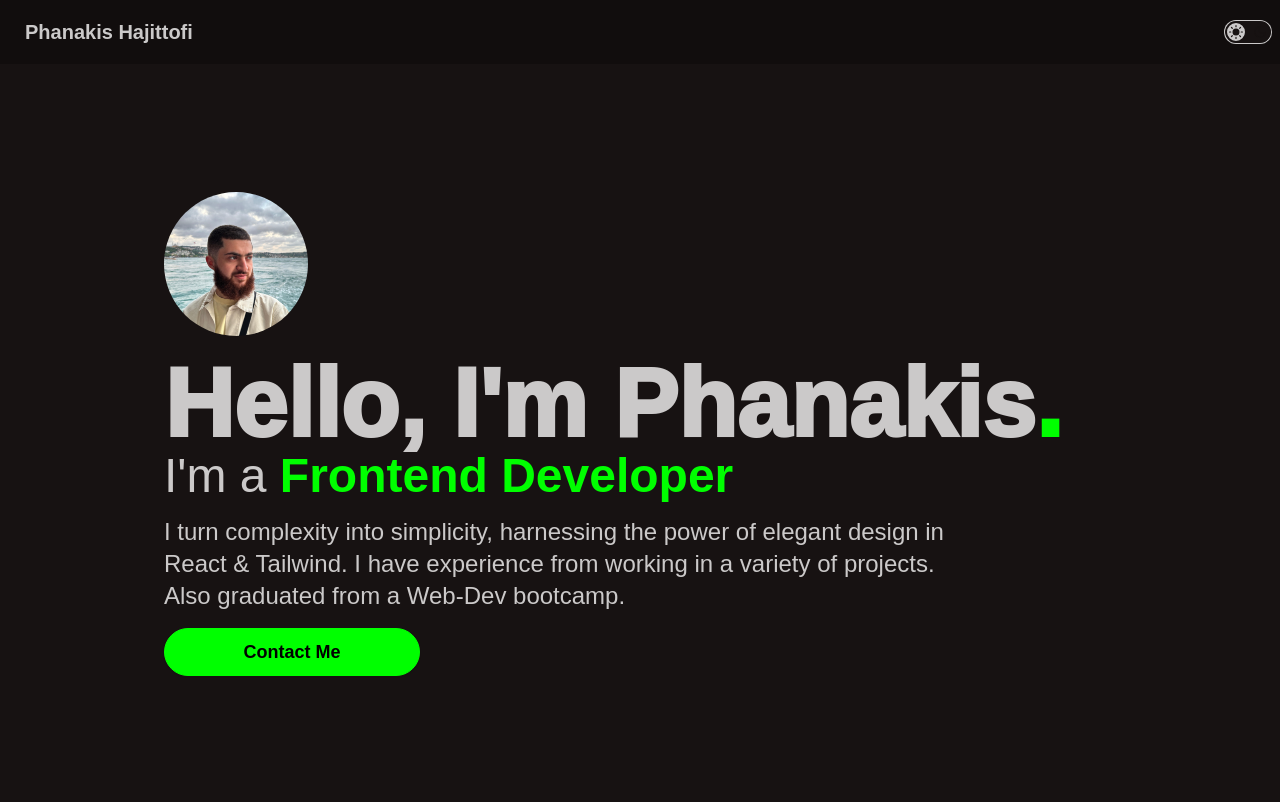
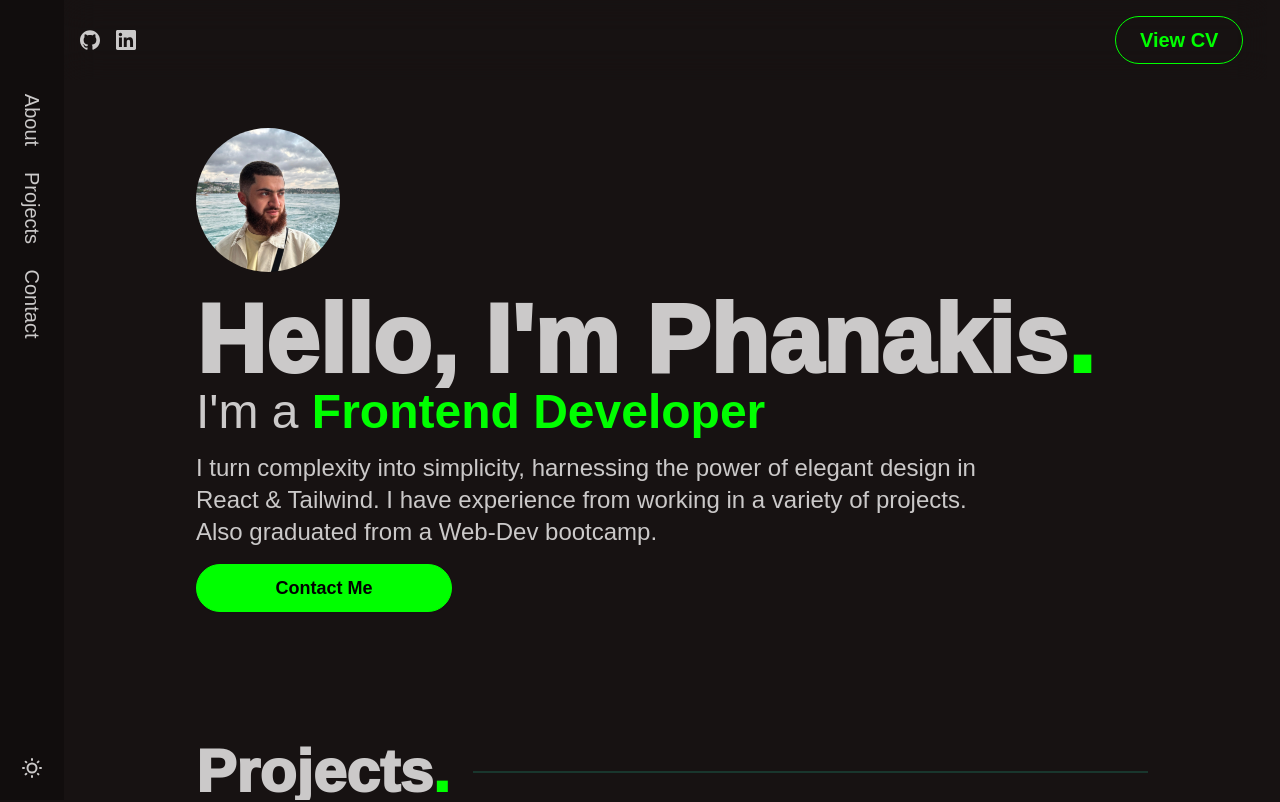
Before and after one commit to Akis-Hajittofi/personal-portfolio, a Next.js app: page / in a window 1280 px wide. Shown: the top 802 px of the page. Built offline with nearby package versions, Linux system fonts and the light colour scheme; a web font is replaced by a local one.

Commit message:
Implemented side nav + top nav is now fixed with a blurred background with btns

```diff
--- a/app/Card.jsx
+++ b/app/Card.jsx
@@ -24,7 +24,7 @@ function Card({ title, shortDecription, image, gitHub, website }) {
           </div>
           <div className="flex flex-row space-x-3">
             {gitHub && (
-              <a
+              <Link
                 className="self-center hover:brightness-150"
                 href={gitHub}
                 target="_blank"
@@ -37,16 +37,16 @@ function Card({ title, shortDecription, image, gitHub, website }) {
                 >
                   <path d="M12 .297c-6.63 0-12 5.373-12 12 0 5.303 3.438 9.8 8.205 11.385.6.113.82-.258.82-.577 0-.285-.01-1.04-.015-2.04-3.338.724-4.042-1.61-4.042-1.61C4.422 18.07 3.633 17.7 3.633 17.7c-1.087-.744.084-.729.084-.729 1.205.084 1.838 1.236 1.838 1.236 1.07 1.835 2.809 1.305 3.495.998.108-.776.417-1.305.76-1.605-2.665-.3-5.466-1.332-5.466-5.93 0-1.31.465-2.38 1.235-3.22-.135-.303-.54-1.523.105-3.176 0 0 1.005-.322 3.3 1.23.96-.267 1.98-.399 3-.405 1.02.006 2.04.138 3 .405 2.28-1.552 3.285-1.23 3.285-1.23.645 1.653.24 2.873.12 3.176.765.84 1.23 1.91 1.23 3.22 0 4.61-2.805 5.625-5.475 5.92.42.36.81 1.096.81 2.22 0 1.606-.015 2.896-.015 3.286 0 .315.21.69.825.57C20.565 22.092 24 17.592 24 12.297c0-6.627-5.373-12-12-12" />
                 </svg>
-              </a>
+              </Link>
             )}
             {website && (
-              <a
+              <Link
                 className="self-center hover:brightness-150"
                 href={website}
                 target="_blank"
               >
                 <SquareArrowOutUpRight size={26} className="self-center" />
-              </a>
+              </Link>
             )}
           </div>
         </div>
--- a/app/Nav.jsx
+++ b/app/Nav.jsx
@@ -1,50 +1,44 @@
 "use client";
-import React, { useEffect, useState } from "react";
+import Link from "next/link";
+import React from "react";
 
 function Nav() {
   return (
-    <div className="navbar bg-base-300 text-base-content">
-      <div className="flex-1">
-        <a className="btn btn-ghost text-xl ">Phanakis Hajittofi</a>
+    <div className="fixed p-4 w-[82%] sm:w-[90%] md:w-[92%]  lg:w-[94%] ml-16 navbar backdrop-blur-lg text-base-content">
+      <div className="flex-1 space-x-4">
+        <Link
+          className="fill-base-content hover:fill-primary"
+          href="https://github.com/Akis-Hajittofi/"
+          target="_blank"
+        >
+          <svg
+            className="size-5"
+            role="img"
+            viewBox="0 0 24 24"
+            xmlns="http://www.w3.org/2000/svg"
+          >
+            <path d="M12 .297c-6.63 0-12 5.373-12 12 0 5.303 3.438 9.8 8.205 11.385.6.113.82-.258.82-.577 0-.285-.01-1.04-.015-2.04-3.338.724-4.042-1.61-4.042-1.61C4.422 18.07 3.633 17.7 3.633 17.7c-1.087-.744.084-.729.084-.729 1.205.084 1.838 1.236 1.838 1.236 1.07 1.835 2.809 1.305 3.495.998.108-.776.417-1.305.76-1.605-2.665-.3-5.466-1.332-5.466-5.93 0-1.31.465-2.38 1.235-3.22-.135-.303-.54-1.523.105-3.176 0 0 1.005-.322 3.3 1.23.96-.267 1.98-.399 3-.405 1.02.006 2.04.138 3 .405 2.28-1.552 3.285-1.23 3.285-1.23.645 1.653.24 2.873.12 3.176.765.84 1.23 1.91 1.23 3.22 0 4.61-2.805 5.625-5.475 5.92.42.36.81 1.096.81 2.22 0 1.606-.015 2.896-.015 3.286 0 .315.21.69.825.57C20.565 22.092 24 17.592 24 12.297c0-6.627-5.373-12-12-12" />
+          </svg>
+        </Link>
+
+        <Link
+          className="fill-base-content hover:fill-primary"
+          href="https://www.linkedin.com/in/phanakis-hajittofi/"
+          target="_blank"
+        >
+          <svg
+            className="size-5"
+            role="img"
+            viewBox="0 0 24 24"
+            xmlns="http://www.w3.org/2000/svg"
+          >
+            <path d="M20.447 20.452h-3.554v-5.569c0-1.328-.027-3.037-1.852-3.037-1.853 0-2.136 1.445-2.136 2.939v5.667H9.351V9h3.414v1.561h.046c.477-.9 1.637-1.85 3.37-1.85 3.601 0 4.267 2.37 4.267 5.455v6.286zM5.337 7.433c-1.144 0-2.063-.926-2.063-2.065 0-1.138.92-2.063 2.063-2.063 1.14 0 2.064.925 2.064 2.063 0 1.139-.925 2.065-2.064 2.065zm1.782 13.019H3.555V9h3.564v11.452zM22.225 0H1.771C.792 0 0 .774 0 1.729v20.542C0 23.227.792 24 1.771 24h20.451C23.2 24 24 23.227 24 22.271V1.729C24 .774 23.2 0 22.222 0h.003z" />
+          </svg>
+        </Link>
       </div>
-      <div className="flex-none">
-        <label className="cursor-pointer grid place-items-center">
-          <input
-            type="checkbox"
-            value="emerald"
-            className="toggle theme-controller bg-base-content row-start-1 col-start-1 col-span-2"
-          />
-          <svg
-            className="col-start-1 row-start-1 stroke-base-100 fill-base-100"
-            xmlns="http://www.w3.org/2000/svg"
-            width="14"
-            height="14"
-            viewBox="0 0 24 24"
-            fill="none"
-            stroke="currentColor"
-            strokeWidth="2"
-            strokeLinecap="round"
-            strokeLinejoin="round"
-          >
-            <circle cx="12" cy="12" r="5" />
-            <path d="M12 1v2M12 21v2M4.2 4.2l1.4 1.4M18.4 18.4l1.4 1.4M1 12h2M21 12h2M4.2 19.8l1.4-1.4M18.4 5.6l1.4-1.4" />
-          </svg>
-          <svg
-            className="col-start-2 row-start-1 stroke-base-100 fill-base-100"
-            xmlns="http://www.w3.org/2000/svg"
-            width="14"
-            height="14"
-            viewBox="0 0 24 24"
-            fill="none"
-            stroke="currentColor"
-            strokeWidth="2"
-            strokeLinecap="round"
-            strokeLinejoin="round"
-          >
-            <path d="M21 12.79A9 9 0 1 1 11.21 3 7 7 0 0 0 21 12.79z"></path>
-          </svg>
-        </label>
-      </div>
+      <button className="btn btn-outline mx-2 w-32 btn-primary text-xl">
+        View CV
+      </button>
     </div>
   );
 }
--- /dev/null
+++ b/app/SideNav.jsx
@@ -0,0 +1,50 @@
+import Link from "next/link";
+import React from "react";
+
+function SideNav() {
+  return (
+    <div className="flex flex-col w-16 h-100vh pt-20 bg-base-300 overflow-hidden absolute inset-y-0 left-0 text-base-content text-xl font-light">
+      <ul className="flex flex-col h-full w-full">
+        <li className="transform-none flex items-center justify-center h-20 w-full hover:border-r-2 hover:border-primary hover:bg-base-100">
+          <Link href="#about" className="rotate-90 text-center">
+            About
+          </Link>
+        </li>
+        <li className="transform-none flex items-center justify-center  h-24 w-full hover:border-r-2 hover:border-primary hover:bg-base-100">
+          <Link href="#projects" className="rotate-90 text-center">
+            Projects
+          </Link>
+        </li>
+        <li className="transform-none flex items-center justify-center h-24 w-full hover:border-r-2 hover:border-primary hover:bg-base-100">
+          <Link href="#contact" className="rotate-90 text-center">
+            Contact
+          </Link>
+        </li>
+      </ul>
+      <label className="swap swap-rotate">
+        {/* this hidden checkbox controls the state */}
+        <input type="checkbox" className="theme-controller" value="emerald" />
+
+        {/* sun icon */}
+        <svg
+          className="swap-off fill-current size-6 mb-5"
+          xmlns="http://www.w3.org/2000/svg"
+          viewBox="0 0 24 24"
+        >
+          <path d="M5.64,17l-.71.71a1,1,0,0,0,0,1.41,1,1,0,0,0,1.41,0l.71-.71A1,1,0,0,0,5.64,17ZM5,12a1,1,0,0,0-1-1H3a1,1,0,0,0,0,2H4A1,1,0,0,0,5,12Zm7-7a1,1,0,0,0,1-1V3a1,1,0,0,0-2,0V4A1,1,0,0,0,12,5ZM5.64,7.05a1,1,0,0,0,.7.29,1,1,0,0,0,.71-.29,1,1,0,0,0,0-1.41l-.71-.71A1,1,0,0,0,4.93,6.34Zm12,.29a1,1,0,0,0,.7-.29l.71-.71a1,1,0,1,0-1.41-1.41L17,5.64a1,1,0,0,0,0,1.41A1,1,0,0,0,17.66,7.34ZM21,11H20a1,1,0,0,0,0,2h1a1,1,0,0,0,0-2Zm-9,8a1,1,0,0,0-1,1v1a1,1,0,0,0,2,0V20A1,1,0,0,0,12,19ZM18.36,17A1,1,0,0,0,17,18.36l.71.71a1,1,0,0,0,1.41,0,1,1,0,0,0,0-1.41ZM12,6.5A5.5,5.5,0,1,0,17.5,12,5.51,5.51,0,0,0,12,6.5Zm0,9A3.5,3.5,0,1,1,15.5,12,3.5,3.5,0,0,1,12,15.5Z" />
+        </svg>
+
+        {/* moon icon */}
+        <svg
+          className="swap-on fill-current size-6 mb-5"
+          xmlns="http://www.w3.org/2000/svg"
+          viewBox="0 0 24 24"
+        >
+          <path d="M21.64,13a1,1,0,0,0-1.05-.14,8.05,8.05,0,0,1-3.37.73A8.15,8.15,0,0,1,9.08,5.49a8.59,8.59,0,0,1,.25-2A1,1,0,0,0,8,2.36,10.14,10.14,0,1,0,22,14.05,1,1,0,0,0,21.64,13Zm-9.5,6.69A8.14,8.14,0,0,1,7.08,5.22v.27A10.15,10.15,0,0,0,17.22,15.63a9.79,9.79,0,0,0,2.1-.22A8.11,8.11,0,0,1,12.14,19.73Z" />
+        </svg>
+      </label>
+    </div>
+  );
+}
+// hover:border-t hover:border-primary
+export default SideNav;
--- a/app/layout.js
+++ b/app/layout.js
@@ -3,21 +3,25 @@ import { Noto_Sans_Display } from "next/font/google";
 
 import "./globals.css";
 import Nav from "./Nav";
+import SideNav from "./SideNav";
 
 const inter = Sofia_Sans_Semi_Condensed({ subsets: ["latin"] });
 // const inter = Noto_Sans_Display({ subsets: ["latin"] });
 
 export const metadata = {
-  title: "Create Next App",
-  description: "Generated by create next app",
+  title: "Phanakis Hajittofi | Portfolio",
+  description: "Frontend Developer",
 };
 
 export default function RootLayout({ children }) {
   return (
     <html lang="en">
-      <body className={inter.className}>
+      <body className={`${inter.className} flex flex-col bg-base-100`}>
         <Nav />
-        {children}
+        <div className="flex flex-row h-screen overflow-y-auto ml-16">
+          <SideNav />
+          {children}
+        </div>
       </body>
     </html>
   );
--- a/app/page.js
+++ b/app/page.js
@@ -7,6 +7,7 @@ import yuniConnect1 from "../public/screenshots/yuni-connect-home.png";
 import Card from "./Card";
 import Divider from "./Divider";
 import { Mail } from "lucide-react";
+import Link from "next/link";
 
 export default function Home() {
   const projects = [
@@ -45,8 +46,8 @@ export default function Home() {
     },
   ];
   return (
-    <main className="flex flex-col w-full sm:w-4/5 md:w-11/12 lg:w-[1000px] mx-auto mb-36  px-6  space-y-16">
-      <div className="w-full bg-base-100 text-base-content py-32 pb-0 sm:pb-16 ">
+    <main className="flex flex-col w-full  sm:w-4/5 md:w-11/12 lg:w-[1000px] mx-auto mb-36 px-6 space-y-16">
+      <div className="w-full text-base-content py-32 pb-0 sm:pb-16 ">
         <div className="w-full gap-5 flex flex-wrap justify-start ">
           <div className="w-36 h-36">
             <Image
@@ -74,12 +75,14 @@ export default function Home() {
             design in React & Tailwind. I have experience from working in a
             variety of projects. Also graduated from a Web-Dev bootcamp.{" "}
           </p>
-          <button className="btn btn-wide btn-primary text-lg my-4">
-            Contact Me
-          </button>
+          <Link href="#contact">
+            <button className="btn btn-wide btn-primary text-lg my-4">
+              Contact Me
+            </button>
+          </Link>
         </div>
       </div>
-      <div className="text-base-content w-fit ">
+      <div id="projects" className="scroll-mt-24 text-base-content w-fit">
         <Divider text="Projects" />
         <div className="flex flex-wrap gap-8 py-2 justify-center">
           {projects.map((project) => (
@@ -95,28 +98,31 @@ export default function Home() {
         </div>
       </div>
 
-      <div className="flex flex-col text-2xl w-3/4 self-center items-center space-y-5 text-center font-light">
+      <div
+        className="flex flex-col text-2xl w-3/4 self-center items-center space-y-5 text-center font-light"
+        id="contact"
+      >
         <h2 className="text-7xl lg:text-8xl font-[1000] w-full text-center">
           Contact<span className="text-primary">.</span>
         </h2>
         <p className="">
           Seeking a new opportunity. Send me an email and let's connect! You can
           also find me on{" "}
-          <a
+          <Link
             href="https://www.linkedin.com/in/phanakis-hajittofi/"
             target="_blank"
           >
             <span className="text-primary">LinkedIn</span>
-          </a>
+          </Link>
           .
         </p>
 
-        <a href="mailto:phanakishajittofi@gmail.com">
+        <Link href="mailto:phanakishajittofi@gmail.com">
           <span className="inline-flex items-center font-semibold hover:text-primary hover:brightness-100 brightness-125">
             <Mail className="mr-3" size={26} />
             <span>phanakishajittofi@gmail.com</span>
           </span>
-        </a>
+        </Link>
       </div>
     </main>
   );
```
